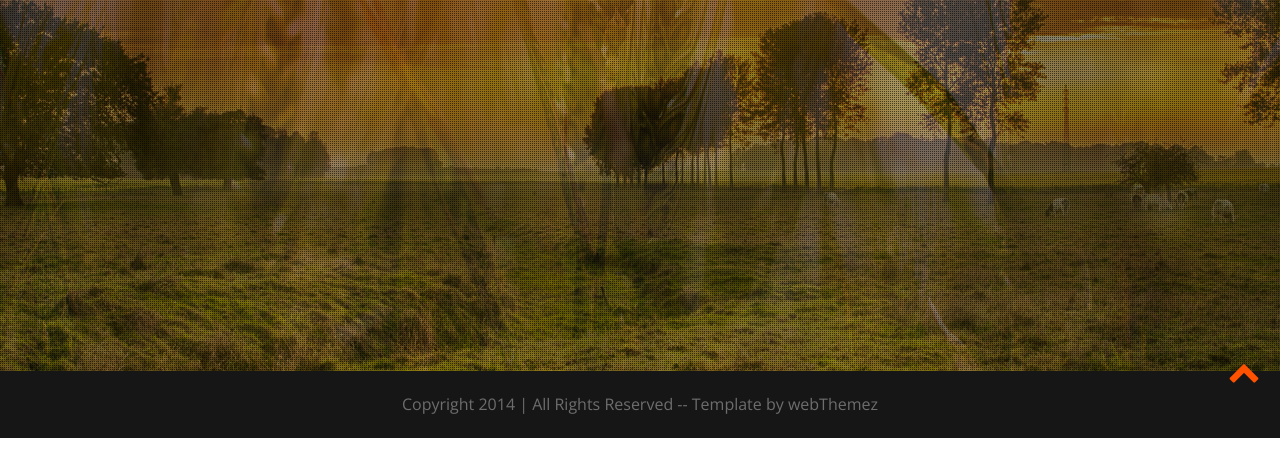
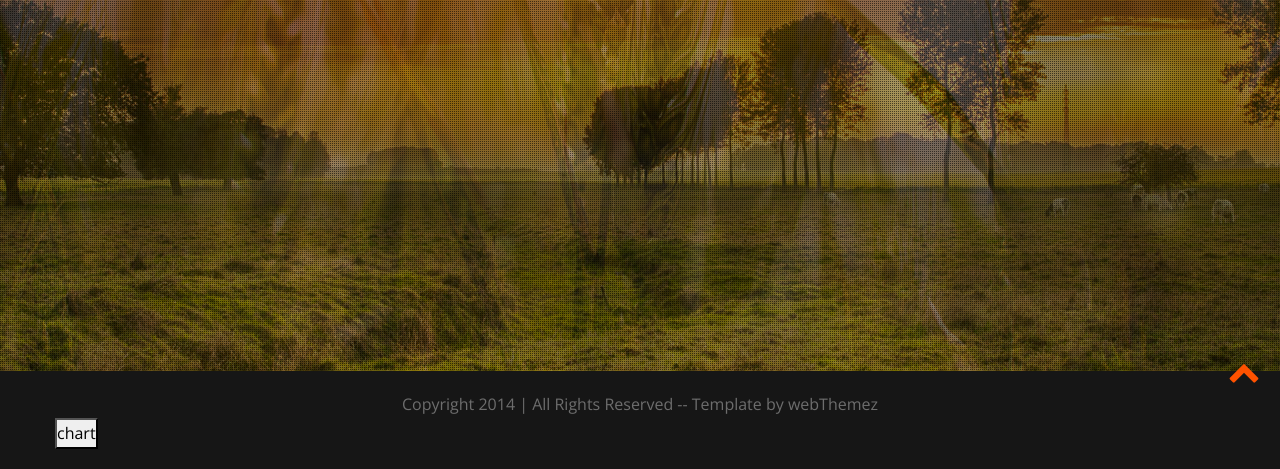
Before and after one commit to rahmangungor/landingFarm, a plain HTML site: page index.html in a window 1280 px wide. Shown: the part 389-858 px from the top of the page. Before the commit the page ends 827 px from the top, so only its background shows below. Drawn offline with nearby package versions, Linux system fonts and the light colour scheme.

Commit message:
chart button added

```diff
--- a/index.html
+++ b/index.html
@@ -1,4 +1,3 @@
-
 <!doctype html>
 
 <html lang="en-gb" class="no-js">
@@ -36,8 +35,9 @@
         <div class="heading text-center">
           <h2>We are preparing our new application.</h2>
           <strong>Stay tuned for something amazing</strong>
-        <br/>
+          <br />
           <strong>statistics for agriculture</strong>
+
         </div>
         <div class="countdown styled"></div>
       </div>
@@ -138,6 +138,7 @@
     <div class="container">
       <div class="row">
         <div class="col-sm-12 text-center"> Copyright 2014 | All Rights Reserved -- Template by webThemez</div>
+        <button onclick="window.location.href = './chart.html'">chart</button>
       </div>
 
     </div>
@@ -154,4 +155,5 @@
   <script src="js/custom.js" type="text/javascript"></script>
   <script type="text/javascript" src="js/jquery.countdown.js"></script>
 </body>
+
 </html>
```
Lines whose indentation alone changed are shown as unchanged.
